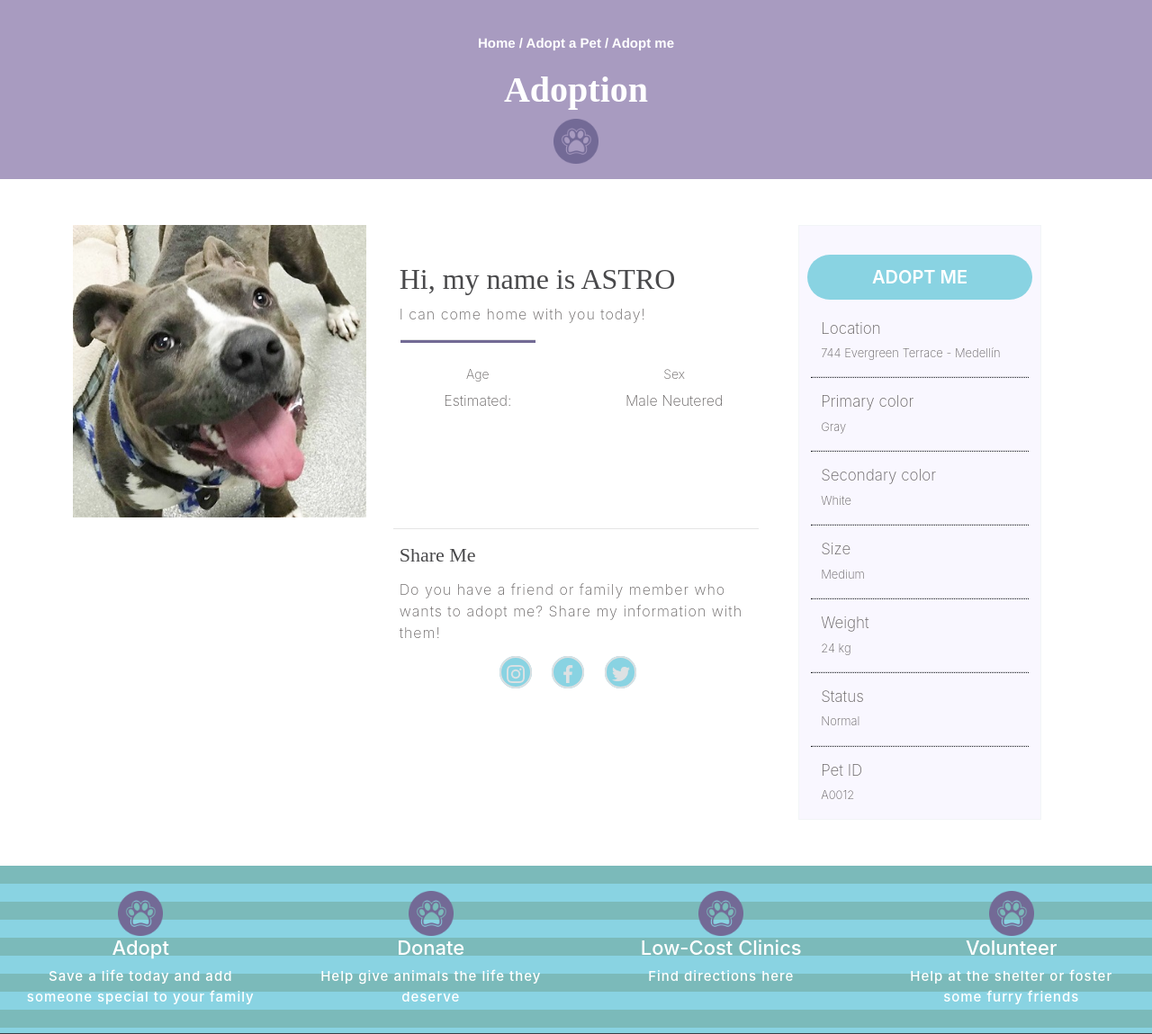
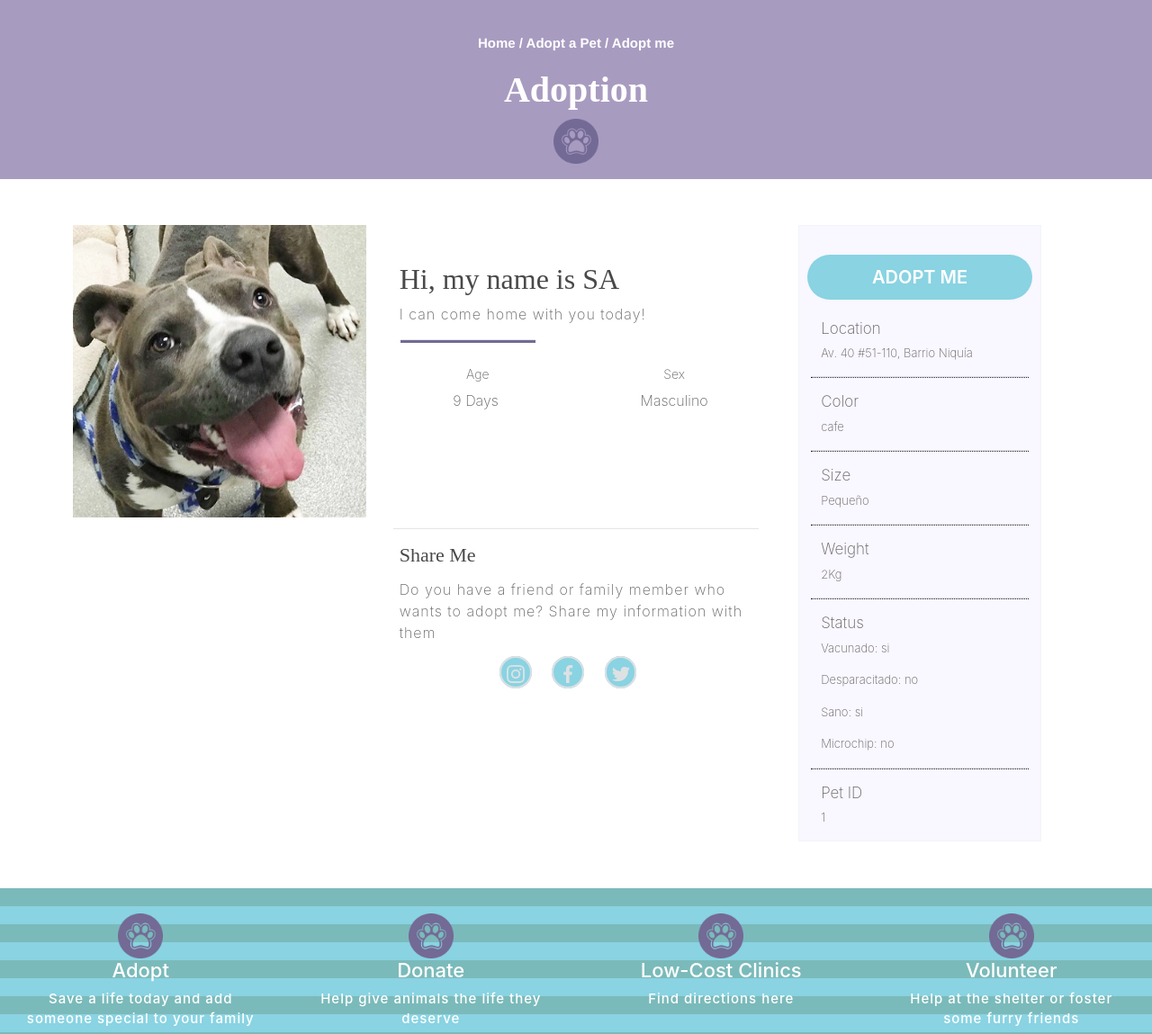
Before and after one commit to nestorcalvo/Happy-Animals, a PHP site: page /php/adopt-me.php in a window 1280 px wide. Shown: the part 255-1404 px from the top of the page at 90% size. Run offline with PHP 8.4, Linux system fonts and the light colour scheme; data comes from the database, SQL or seed files in the repository; some libraries are stand-ins or nearby versions.

Commit message:
adopt-me cargando infor de la bd, solo falta la imagen

```diff
--- a/php/adopt-me.php
+++ b/php/adopt-me.php
@@ -7,9 +7,9 @@
 
     <!-- Bootstrap CSS -->
     <link rel="stylesheet" href="https://stackpath.bootstrapcdn.com/bootstrap/4.4.1/css/bootstrap.min.css" integrity="sha384-Vkoo8x4CGsO3+Hhxv8T/Q5PaXtkKtu6ug5TOeNV6gBiFeWPGFN9MuhOf23Q9Ifjh" crossorigin="anonymous">
-    <link rel="stylesheet" type="text/css" href="css/style3.css">
+    <link rel="stylesheet" type="text/css" href="../css/style3.css">
 
-    <script type="text/javascript" src="js/java.js" charset="UTF-8"></script>
+    <script type="text/javascript" src="../js/java.js" charset="UTF-8"></script>
     <script src="jquery-3.4.0.min.js"></script>
     <script src="https://code.jquery.com/jquery-3.4.1.slim.min.js" integrity="sha384-J6qa4849blE2+poT4WnyKhv5vZF5SrPo0iEjwBvKU7imGFAV0wwj1yYfoRSJoZ+n" crossorigin="anonymous"></script>
     <script src="https://cdn.jsdelivr.net/npm/popper.js@1.16.0/dist/umd/popper.min.js" integrity="sha384-Q6E9RHvbIyZFJoft+2mJbHaEWldlvI9IOYy5n3zV9zzTtmI3UksdQRVvoxMfooAo" crossorigin="anonymous"></script>
@@ -24,10 +24,10 @@
             <a href="#"><h4 class="d-block1 w-100">Donate now</h4></a>
           </div>
           <div class="carousel-item">
-            <a href="php/formVoluntario.php"><h4 class="d-block1 w-100">Volunteer</h4></a>
+            <a href="formVoluntario.php"><h4 class="d-block1 w-100">Volunteer</h4></a>
           </div>
           <div class="carousel-item">
-            <a href="adopt-a-pet.html"><h4 class="d-block1 w-100">Adopt</h4></a>
+            <a href="../adopt-a-pet.html"><h4 class="d-block1 w-100">Adopt</h4></a>
           </div>
         </div>
     </div>
@@ -99,36 +99,82 @@
     <div class="position">
         <p class="position">Home / Adopt a Pet / Adopt me</p>
         <h3 class="position">Adoption</h3>
-        <img class="position" src="img/paw.png" alt="">
+        <img class="position" src="../img/paw.png" alt="">
     </div>
 
     <div class="info">
         <div class="row mrg">
             <div class="col-lg-4 col-md-12">
-                <img class="info" src="img/adp8.jpg" alt="">
+                <img class="info" src="../img/adp8.jpg" alt="">
             </div>
+            <?php
+            require_once"./conexionBDL.php";
+            $mysql = conexionSQL();
+
+            //tomar el id aqui
+            //if(isset($_GET['id'])){
+              //  $id=$_GET['id'];
+                  $id="1";
+
+
+                $qv =("SELECT * FROM dar_adopcion WHERE id='$id' ");
+                    $resultado = $mysql->query($qv);
+                    $fila = $resultado->fetch_array(MYSQLI_ASSOC);
+
+
+
+
+                    $date = date_create($fila["nacimiento_animal"]);
+                    $fecha = new DateTime("now", new DateTimeZone('America/Bogota'));
+                    $fechaActual= $fecha->format('Y-m-d');
+
+                    $datetime1 = date_create($fila["nacimiento_animal"]);
+                    $datetime2 = date_create($fechaActual);
+                    $contador = date_diff($datetime1, $datetime2);
+                      $differenceFormat = '%y';
+                      $differenceFormat2 = '%m';
+                      $differenceFormat3 = '%d';
+
+                //}
+            ?>
             <div class="col-lg-4 col-md-12">
-                <h2 class="info">Hi, my name is ASTRO</h2>
+                <h2 class="info">Hi, my name is <?php echo $fila["nombre_animal"]; ?></h2>
                 <p class="info">I can come home with you today!</p>
                 <hr class="info">
                 <div class="row">
                     <div class="col-lg-6 col-md-12">
                         <h3 class="info">Age</h3>
-                        <p class="info">Estimated: </p>
+                        <p class="info"><?php if( $contador->format($differenceFormat)=="1"){
+                        echo $contador->format($differenceFormat)."&nbsp"."Year"."&nbsp";
+                      }
+                      if( $contador->format($differenceFormat)>"1"){
+                        echo $contador->format($differenceFormat)."&nbsp"."Years"."&nbsp";
+                      }
+                      if( $contador->format($differenceFormat2)=="1"){
+                        echo $contador->format($differenceFormat2)."&nbsp"."Month"."&nbsp";
+                      }
+                      if( $contador->format($differenceFormat2)>"1"){
+                        echo $contador->format($differenceFormat2)."&nbsp"."Months"."&nbsp";
+                      }
+                      if( $contador->format($differenceFormat3)=="1"){
+                        echo $contador->format($differenceFormat3)."&nbsp"."Day"."&nbsp";
+                      }if( $contador->format($differenceFormat3)>"1"){
+                        echo $contador->format($differenceFormat3)."&nbsp"."Days"."&nbsp";
+                      } ?></p>
                     </div>
                     <div class="col-lg-6 col-md-12">
                         <h3 class="info">Sex</h3>
-                        <p class="info">Male Neutered</p>
+                        <p class="info"><?php echo $fila["sexo"]; ?></p>
                     </div>
                 </div>
                 <hr div class="share">
                 <div class="share">
                     <h3 class="share">Share Me</h3>
-                    <p class="share">Do you have a friend or family member who wants to adopt me? Share my information with them!</p>
+                    <p class="share">Do you have a friend or family member who wants to adopt me? Share my information with them</p>
                     <div class="share1">
-                        <a href="#" class="share"><img class="share" src="img/instagram-sketched.png" alt="Instagram"></a>
-                        <a href="#" class="share"><img class="share" src="img/facebook.png" alt="facebook"></a>
-                        <a href="#" class="share"><img class="share" src="img/twitter.png" alt="twitter"></a>
+                        <a href="#" class="share"><img class="share" src="../img/instagram-sketched.png" alt="Instagram"></a>
+                        <a href="#" class="share"><img class="share" src="../img/facebook.png" alt="facebook"></a>
+                        <a href="#" class="share"><img class="share" src="../img/twitter.png" alt="twitter"></a>
                     </div>
 
                 </div>
@@ -138,25 +184,25 @@
                 <div class="pet-info">
                     <button class="info">ADOPT ME</button>
                     <h4 class="pet-info">Location</h4>
-                    <p class="pet-info">744 Evergreen Terrace - Medellín</p>
+                    <p class="pet-info"><?php echo $fila["direccion"]; ?></p>
                     <hr class="pet-info">
-                    <h4 class="pet-info">Primary color</h4>
-                    <p class="pet-info">Gray</p>
-                    <hr class="pet-info">
-                    <h4 class="pet-info">Secondary color</h4>
-                    <p class="pet-info">White</p>
+                    <h4 class="pet-info">Color</h4>
+                    <p class="pet-info"><?php echo $fila["color"]; ?></p>
                     <hr class="pet-info">
                     <h4 class="pet-info">Size</h4>
-                    <p class="pet-info">Medium</p>
+                    <p class="pet-info"><?php echo $fila["tamaño"]; ?></p>
                     <hr class="pet-info">
                     <h4 class="pet-info">Weight</h4>
-                    <p class="pet-info">24 kg</p>
+                    <p class="pet-info"><?php echo $fila["peso"]."Kg"; ?></p>
                     <hr class="pet-info">
                     <h4 class="pet-info">Status</h4>
-                    <p class="pet-info">Normal</p>
+                    <p class="pet-info">Vacunado:<?php echo "&nbsp".$fila["vacunado"];?></p>
+                    <p class="pet-info">Desparacitado:<?php echo "&nbsp".$fila["desparacitado"];?></p>
+                    <p class="pet-info">Sano:<?php echo "&nbsp".$fila["sano"];?></p>
+                    <p class="pet-info">Microchip:<?php echo "&nbsp".$fila["microchip"];?></p>
                     <hr class="pet-info">
                     <h4 class="pet-info">Pet ID</h4>
-                    <p class="pet-info">A0012</p>
+                    <p class="pet-info"><?php echo $fila["id"]; ?></p>
                 </div>
             </div>
         </div>
@@ -201,23 +247,23 @@
                 <h6 class="cu">Contact Us</h6>
 
                 <ul class="cu">
-                    <li class="cu"><img class="cu" src="img/telefono.png" alt="phone">+57 123 456 7890</li>
-                    <li class="cu"><img class="cu" src="img/correo-electronico.png" alt="email">happyanimals@foundation.com</li>
-                    <li class="cu"><img class="cu" src="img/alfiler.png" alt="map">744 Evergreen Terrace - Medellín, Antioquia</li>
+                    <li class="cu"><img class="cu" src="../img/telefono.png" alt="phone">+57 123 456 7890</li>
+                    <li class="cu"><img class="cu" src="../img/correo-electronico.png" alt="email">happyanimals@foundation.com</li>
+                    <li class="cu"><img class="cu" src="../img/alfiler.png" alt="map">744 Evergreen Terrace - Medellín, Antioquia</li>
                 </ul>
             </div>
 
             <div class="col-lg-4 col-md-12">
                 <h3 class="ficon">Follow Us!</h3>
                 <div class="social">
-                    <a href="#" class="ficon"><img class="icon-footer" src="img/instagram-sketched.png" alt="ig"></a>
-                    <a href="#" class="ficon"><img class="icon-footer" src="img/facebook.png" alt="fb"></a>
-                    <a href="#" class="ficon"><img class="icon-footer" src="img/twitter.png" alt="tl"></a>
-                    <a href="#" class="ficon"><img class="icon-footer" src="img/yt.png" alt="yt"></a>
+                    <a href="#" class="ficon"><img class="icon-footer" src="../img/instagram-sketched.png" alt="ig"></a>
+                    <a href="#" class="ficon"><img class="icon-footer" src="../img/facebook.png" alt="fb"></a>
+                    <a href="#" class="ficon"><img class="icon-footer" src="../img/twitter.png" alt="tl"></a>
+                    <a href="#" class="ficon"><img class="icon-footer" src="../img/yt.png" alt="yt"></a>
                 </div>
 
-                <img class="img-footer" src="img/logo.png" alt="Happy Animals">
-                <img  src="img/logo1.png" alt="Happy Animals">
+                <img class="img-footer" src="../img/logo.png" alt="Happy Animals">
+                <img  src="../img/logo1.png" alt="Happy Animals">
             </div>
 
             <div class="col-lg-4 col-md-12">
```
Also changed, not shown: other parts of php/adopt-me.php (+15 -15 lines).
